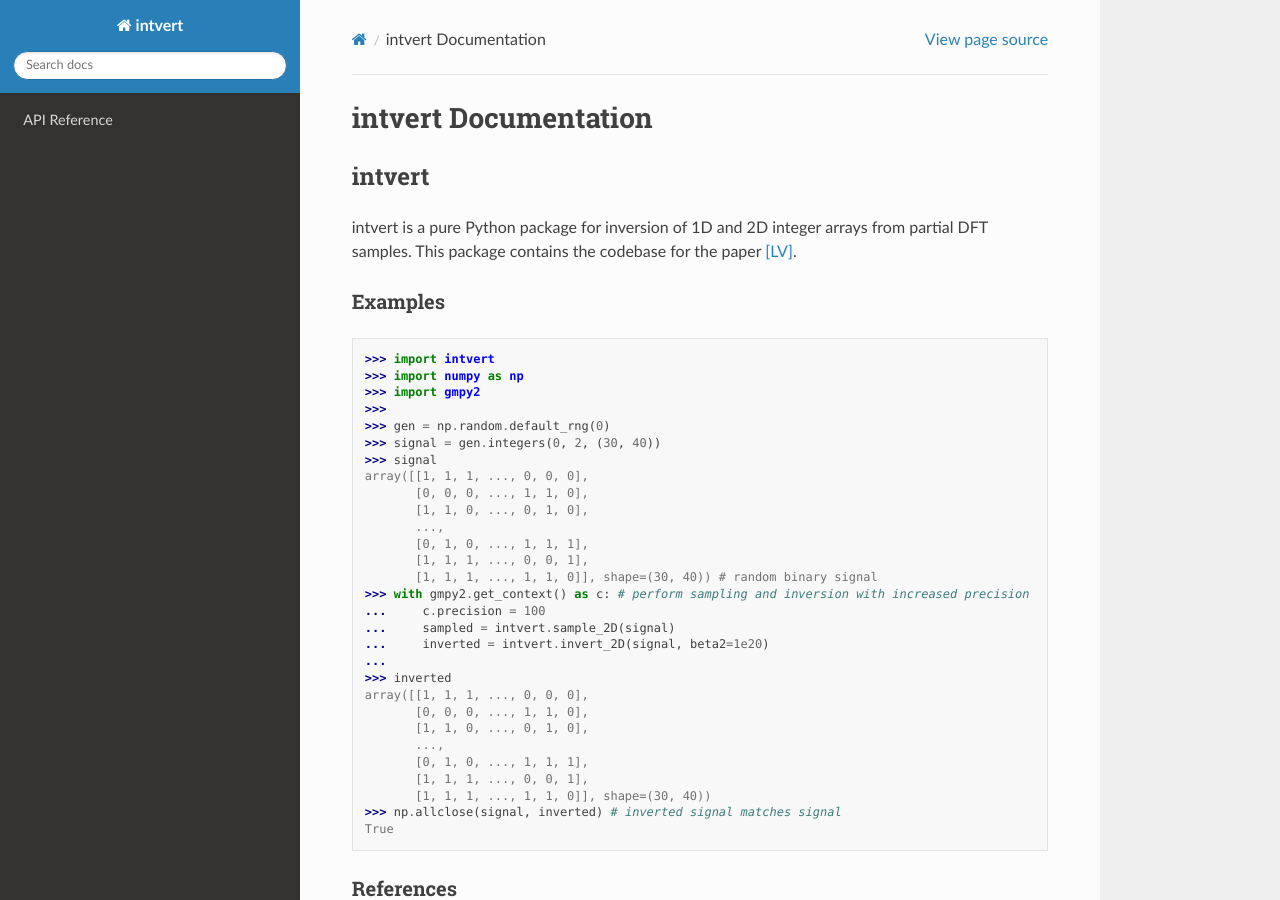
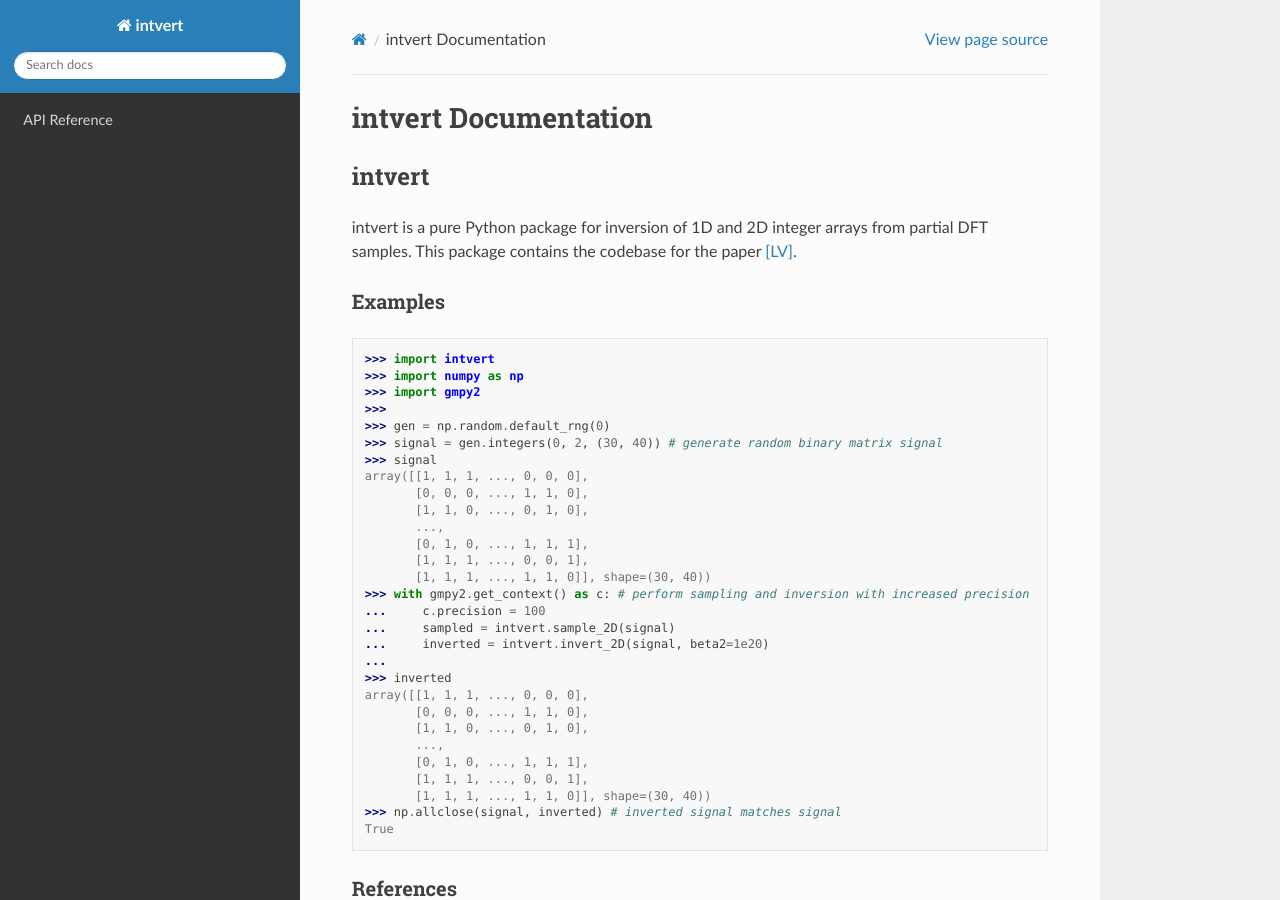
Before and after one commit to iviviano/intvert, a Sphinx documentation site: the page built from docs/index.rst, in a window 1280 px wide and 900 px high. Built offline with Sphinx 7.4.7 and the Read the Docs theme 3.1.0, drawn with Linux system fonts in a browser that asks for light colours.

Commit message:
Hopefully docs work now

```diff
--- a/README.rst
+++ b/README.rst
@@ -11,7 +11,7 @@ Examples
 >>> import gmpy2
 >>>
 >>> gen = np.random.default_rng(0)
->>> signal = gen.integers(0, 2, (30, 40))
+>>> signal = gen.integers(0, 2, (30, 40)) # generate random binary matrix signal
 >>> signal
 array([[1, 1, 1, ..., 0, 0, 0],
        [0, 0, 0, ..., 1, 1, 0],
```
Also changed, not shown: other parts of README.rst (+1 -1 lines), docs/api.rst (+6 -4 lines).
